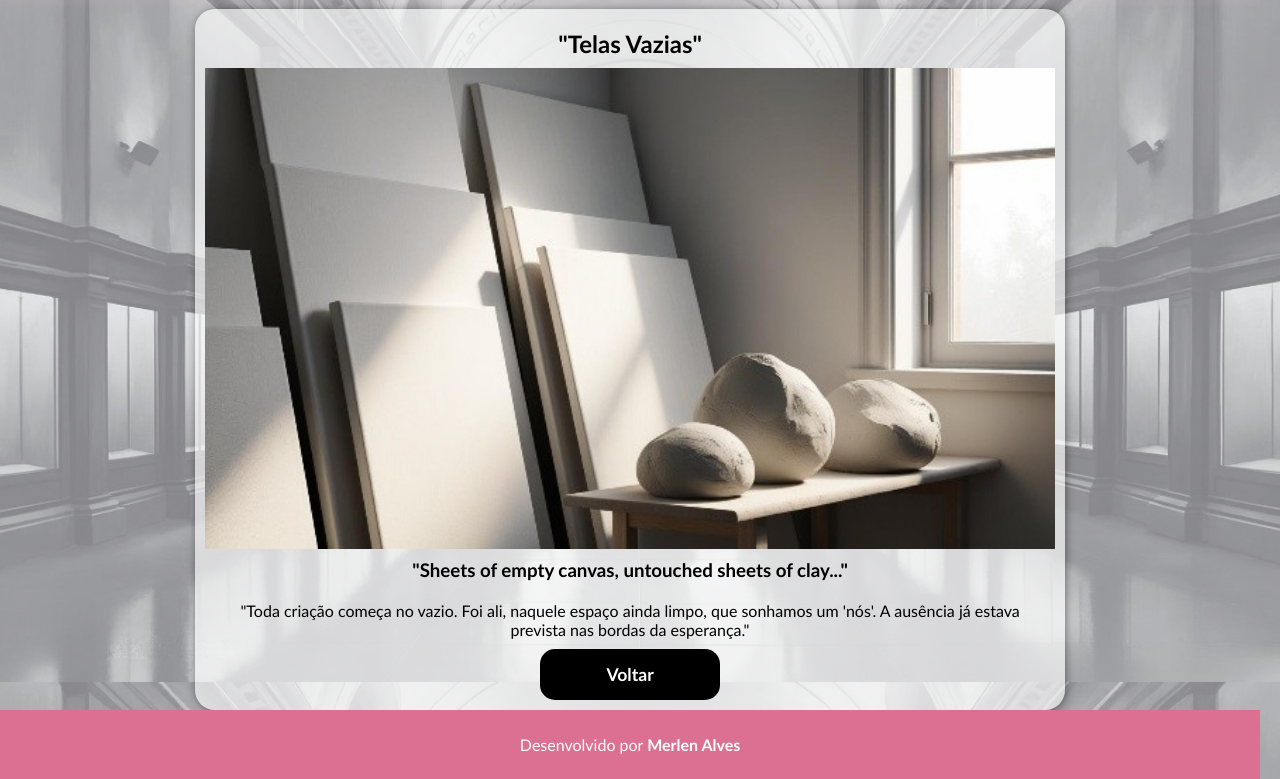
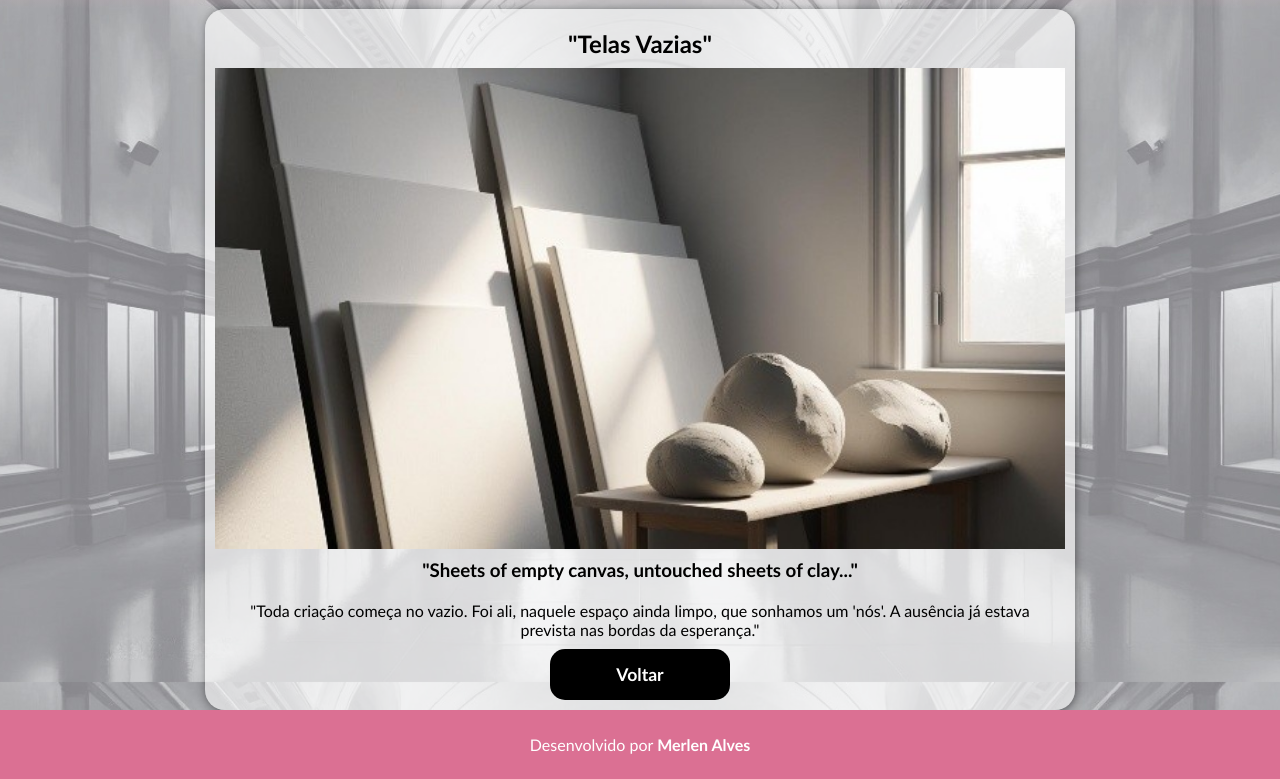
Before and after one commit to merlenalves/psicologia, a plain HTML site: page sala1.html in a window 1280 px wide. Shown: the part 118-897 px from the top of the page. Drawn offline with Linux system fonts and the light colour scheme.

Commit message:
Correções

```diff
--- a/style.css
+++ b/style.css
@@ -7,8 +7,7 @@
 body {
     background: url('imagens/fundo2.jpg') no-repeat fixed;
     background-size: cover;
-    width: 98.45vw;
-    height: 100vh;
+
     display: flex;
     flex-direction: column;
 
@@ -143,7 +142,7 @@ footer > p > a {
 }
 div.tela {
     background-color: rgba(255, 255, 255, 0.623);
-    width: 450px;
+    width: 380px;
     display: flex;
     margin: auto;
     padding: 10px;
```
